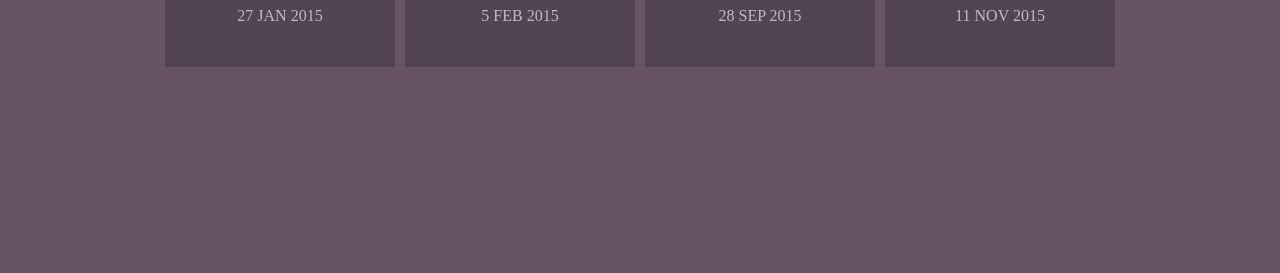
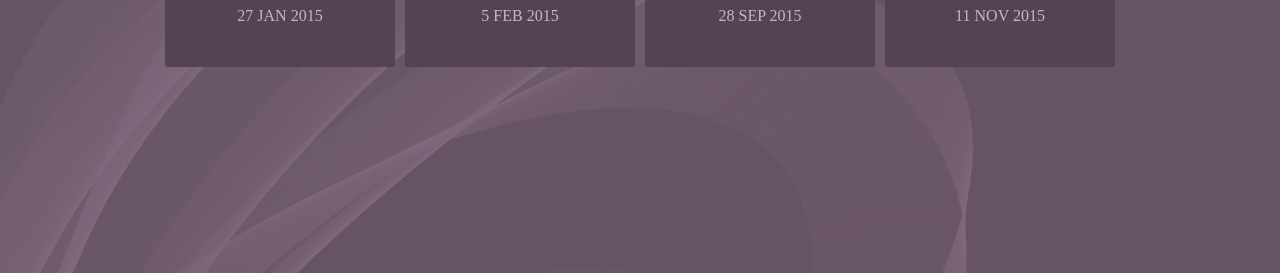
Before and after one commit to AlinaSheina/alinasheina.github.com, a plain HTML site: page index.html in a window 1280 px wide. Shown: the part 548-821 px from the top of the page. Before the commit the page ends 800 px from the top, so only its background shows below. Drawn offline with Linux system fonts and the light colour scheme.

Commit message:
add index bg

```diff
--- a/index.html
+++ b/index.html
@@ -9,12 +9,14 @@
 			padding: 0;
 			height: 100%;
 			background: #665464;
+			background-image: url(index-img/bg-img.png);
+			background-repeat: no-repeat;
+			background-size: cover;
 		}
 		.wrapper {
 			max-width: 960px;
 			height: 100%;
 			width: 100%;
-			overflow: auto;
 			margin: 0 auto;
 			color: #fff;
 		}
```
Also changed, not shown: index-img/bg-img.png (added).
